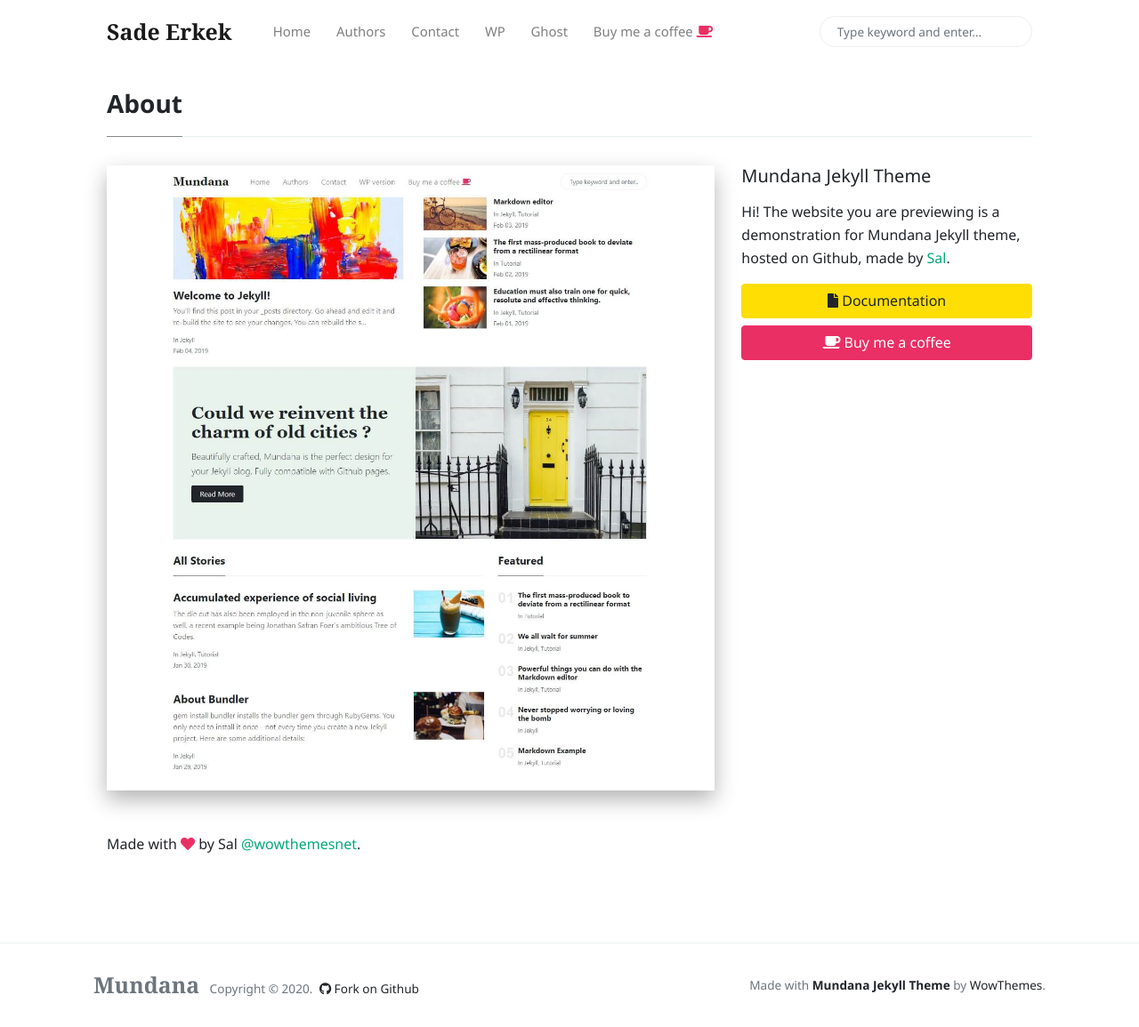
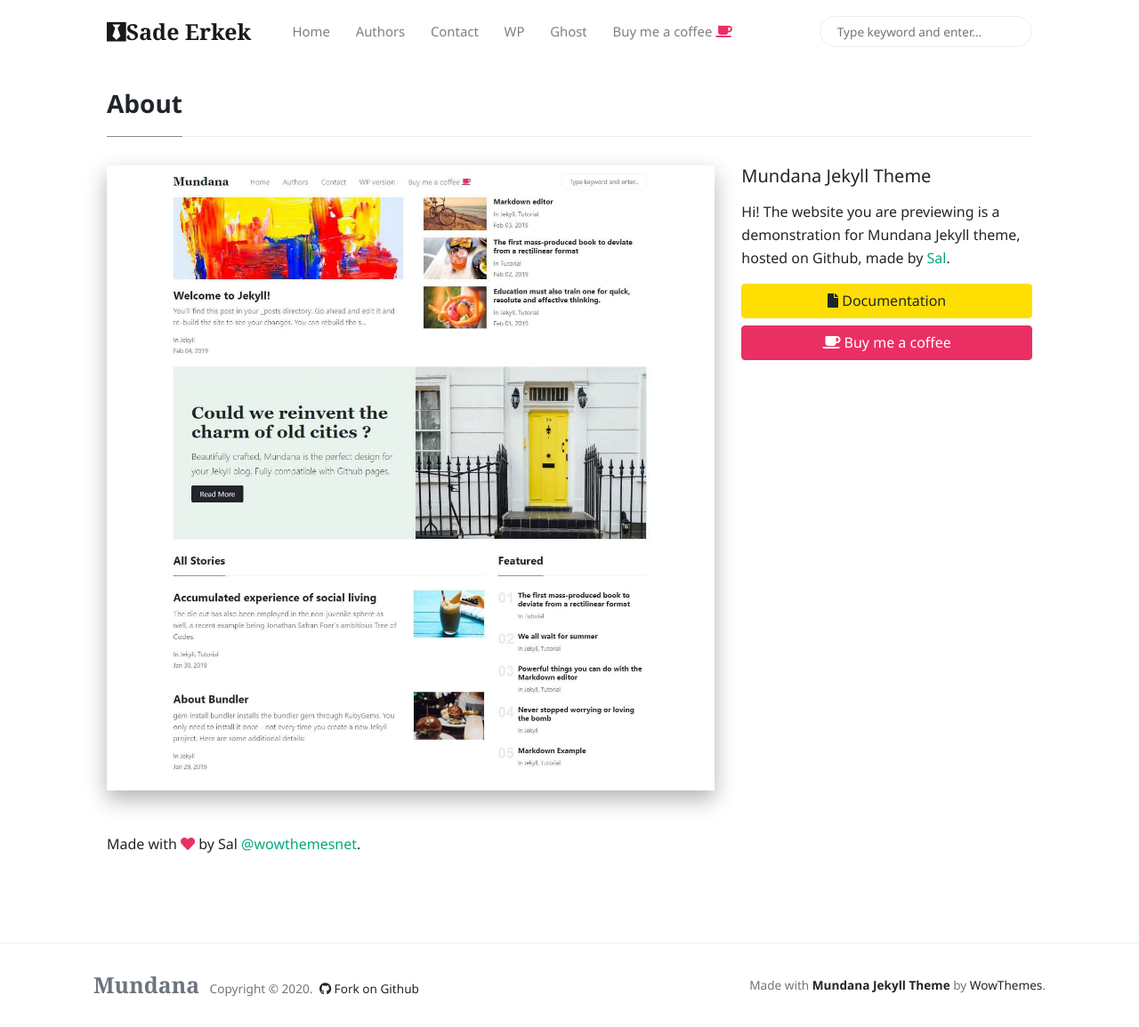
Before and after one commit to sadeerkek/sadeerkek.github.io, a Jekyll site: the page built from _pages/about.md, in a window 1280 px wide and 1155 px high. Shown: the whole window at 89% size. Built offline with Jekyll 4.4.1, drawn with Linux system fonts in a browser that asks for light colours; nearby versions of some CDN libraries; comment, search, counter and statistics services are not loaded.

Commit message:
Update default.html

```diff
--- a/_layouts/default.html
+++ b/_layouts/default.html
@@ -38,7 +38,7 @@
     <!-- Navbar -->
     <nav id="MagicMenu" class="topnav navbar navbar-expand-lg navbar-light bg-white fixed-top">
     <div class="container">
-        <a class="navbar-brand" href="{{ site.baseurl }}/index.html"><strong>{{site.name}}</strong></a>
+        <a class="navbar-brand" href="{{ site.baseurl }}/index.html"><i class="fab fa-black-tie"></i><strong>{{site.name}}</strong></a>
         <button class="navbar-toggler collapsed" type="button" data-toggle="collapse" data-target="#navbarColor02" aria-controls="navbarColor02" aria-expanded="false" aria-label="Toggle navigation">
         <span class="navbar-toggler-icon"></span>
         </button>
```
